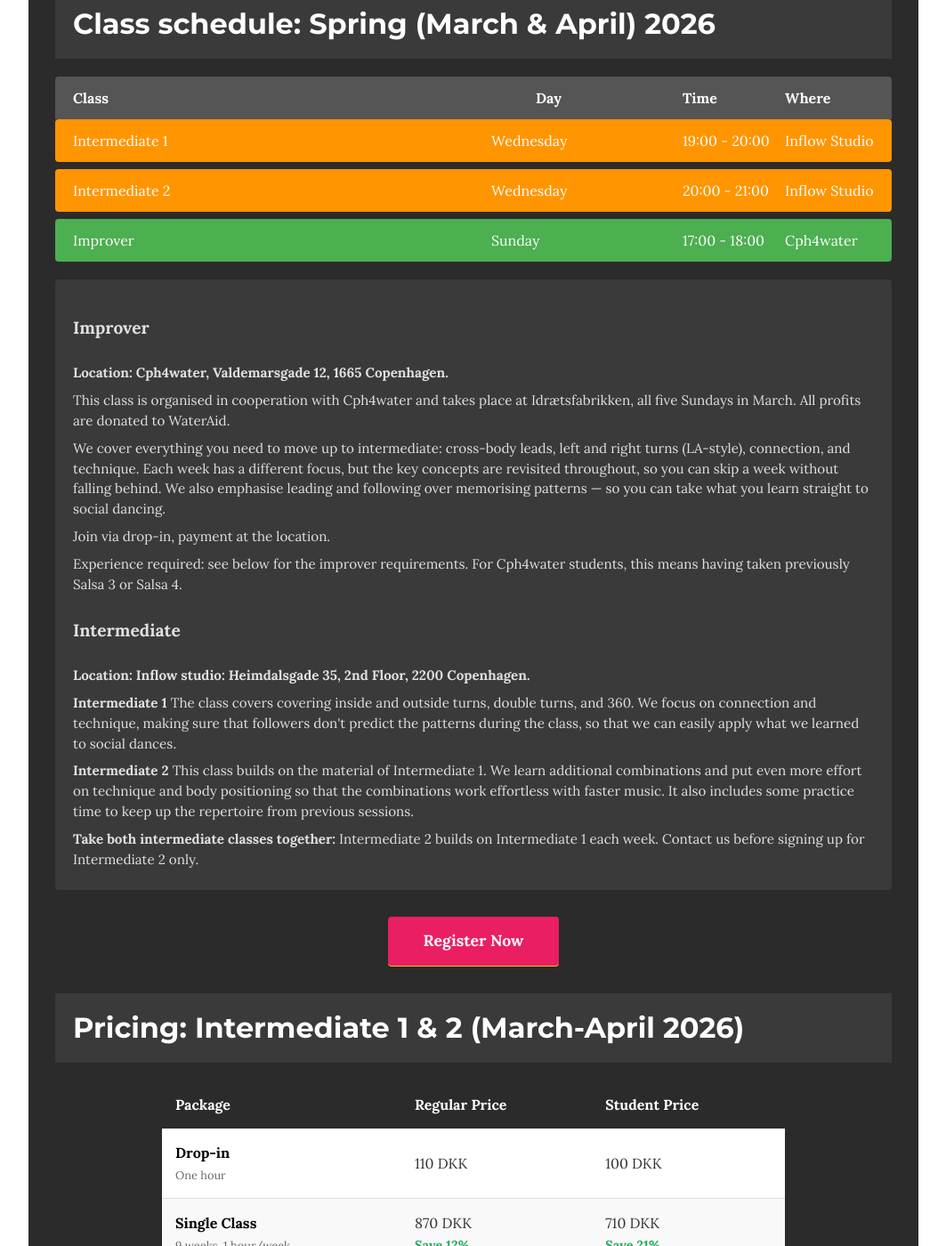
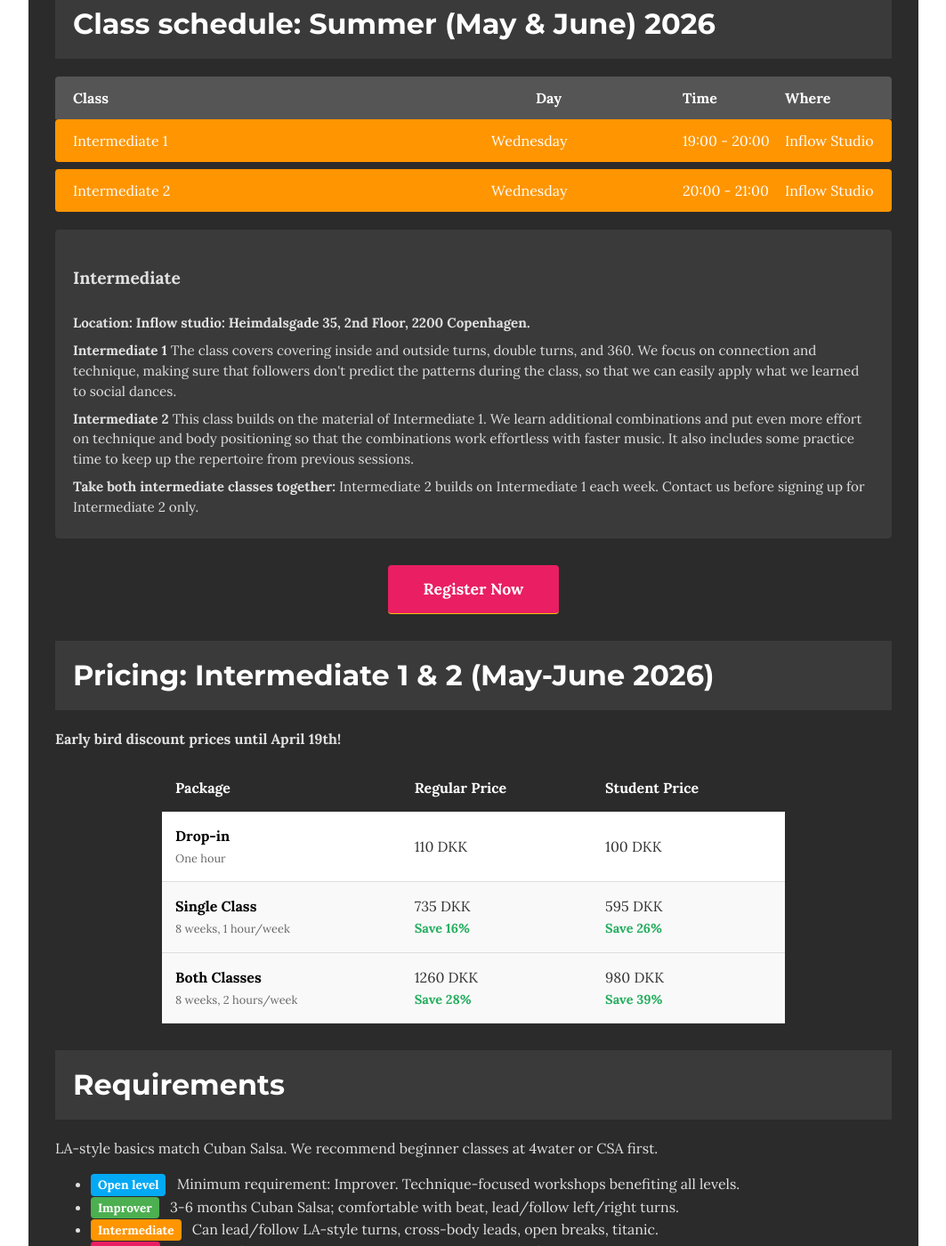
Before and after one commit to sdarougheh/salsalastyle, a Jekyll site: the page built from index.html, in a window 1280 px wide and 1400 px high, scrolled down 698 px. Shown: the whole window at 89% size, without its empty margins (108-1171 px from the left). Built offline with Jekyll 4.4.1, drawn with Linux system fonts in a browser that asks for light colours; comment, search, counter and statistics services are not loaded; some of the changed text lies outside the part shown.

Commit message:
Update website for Summer 2026 season
- Change schedule and pricing from Spring to Summer (May-June)
- Update prices to early bird rates (735/595 single, 1260/980 double)
- Add early bird discount note (until April 19th)
- Comment out Improver class and pricing (preserved for future use)
- Update registration form values from Spring to Summer

Co-Authored-By: Claude Opus 4.6 <noreply@anthropic.com>

```diff
--- a/_includes/class_prices.html
+++ b/_includes/class_prices.html
@@ -1,4 +1,6 @@
-<h2>Pricing: Intermediate 1 & 2 (March-April 2026)</h2>
+<h2>Pricing: Intermediate 1 & 2 (May-June 2026)</h2>
+
+<p><strong>Early bird discount prices until April 19th!</strong></p>
 
 <div class="pricing-container">
 
@@ -17,22 +19,20 @@
         <td>100 DKK</td>
       </tr>
       <tr class="highlight">
-        <td><strong>Single Class</strong><br><small>9 weeks, 1 hour/week</small></td>
-        <td>870 DKK<br><span class="savings">Save 12%</span></td>
-        <td>710 DKK<br><span class="savings">Save 21%</span></td>
+        <td><strong>Single Class</strong><br><small>8 weeks, 1 hour/week</small></td>
+        <td>735 DKK<br><span class="savings">Save 16%</span></td>
+        <td>595 DKK<br><span class="savings">Save 26%</span></td>
       </tr>
       <tr class="highlight">
-        <td><strong>Both Classes</strong><br><small>9 weeks, 2 hours/week</small></td>
-        <td>1490 DKK<br><span class="savings">Save 24%</span></td>
-        <td>1180 DKK<br><span class="savings">Save 34%</span></td>
+        <td><strong>Both Classes</strong><br><small>8 weeks, 2 hours/week</small></td>
+        <td>1260 DKK<br><span class="savings">Save 28%</span></td>
+        <td>980 DKK<br><span class="savings">Save 39%</span></td>
       </tr>
     </tbody>
   </table>
 </div>
 
-
-
-
+<!-- Improver pricing removed for Summer 2026
 <h2>Pricing: Improver (March 2026, with Cph4water)</h2>
 
 <div class="pricing-container">
@@ -55,3 +55,4 @@
     </tbody>
   </table>
 </div>
+-->
--- a/_includes/classes.html
+++ b/_includes/classes.html
@@ -1,5 +1,5 @@
 
-<h2>Class schedule: Spring (March & April) 2026</h2>
+<h2>Class schedule: Summer (May & June) 2026</h2>
 
 <div class="schedule-table">
   <div class="schedule-header">
@@ -23,16 +23,19 @@
     <span>Inflow Studio</span>
   </div>
 
-    <div class="schedule-row improver">
+  <!-- Improver row removed for Summer 2026
+  <div class="schedule-row improver">
     <span>Improver</span>
     <span>Sunday</span>
     <span>17:00 - 18:00</span>
     <span>Cph4water</span>
   </div>
+  -->
 </div>
 
 <div class="class-details">
 
+  <!-- Improver details removed for Summer 2026
       <h4>Improver</h4>
       <p><b>Location: Cph4water, Valdemarsgade 12, 1665 Copenhagen.</b></p>
   <p>
@@ -43,6 +46,7 @@ We cover everything you need to move up to intermediate: cross-body leads, left
 </p>
   <p>Join via drop-in, payment at the location.</p>
 <p>Experience required: see below for the improver requirements. For Cph4water students, this means having taken previously Salsa 3 or Salsa 4.</p>
+  -->
 
   <h4>Intermediate</h4>
   <p><b>Location: Inflow studio: Heimdalsgade 35, 2nd Floor, 2200 Copenhagen.</b></p>
```
Also changed, not shown: registration.md (+2 -2 lines).
